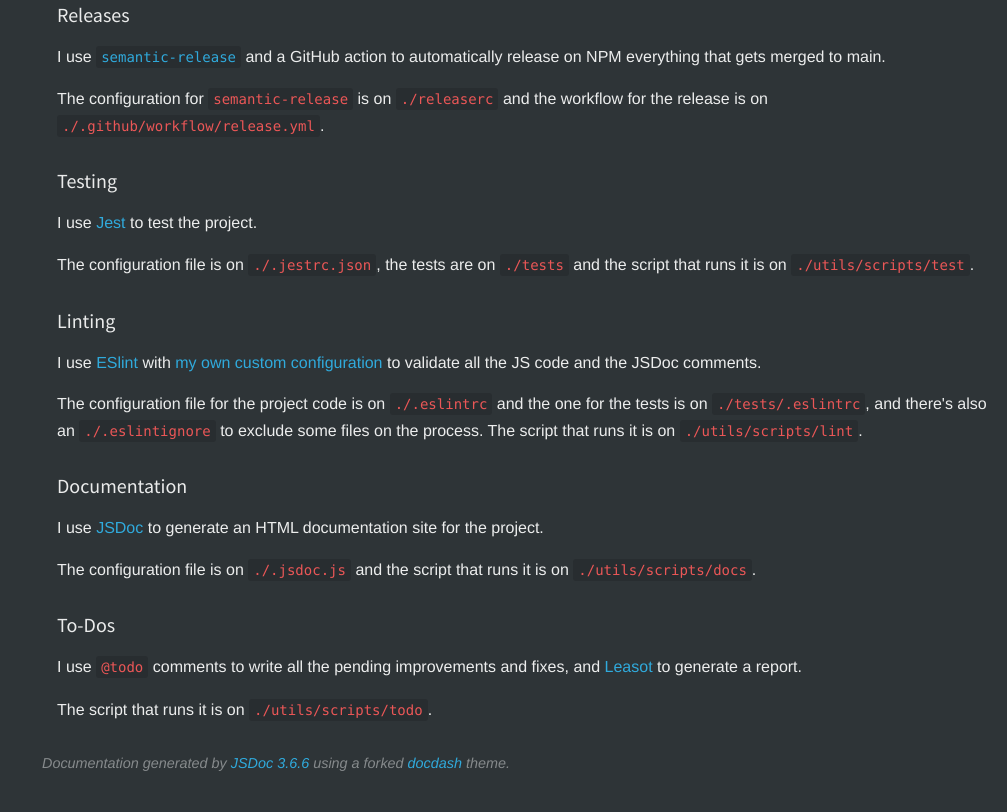
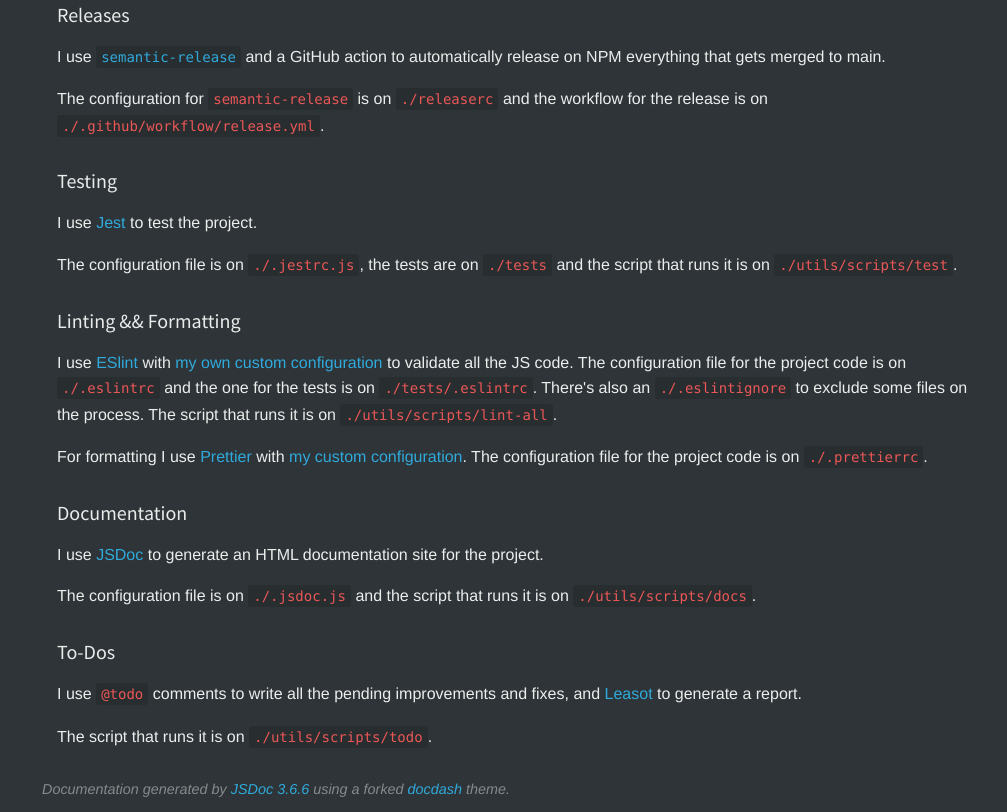
Before and after one commit to homer0/jsdoc-ts-utils, a plain HTML site: page index.html in a window 1280 px wide. Shown: the part 7516-8328 px from the top of the page, without its empty margins (273-1280 px from the left). Before the commit the page ends 8302 px from the top, so only its background shows below. Drawn offline with Linux system fonts and the light colour scheme.

Commit message:
Deploying to gh-pages from @ homer0/jsdoc-ts-utils@229e830f1eecfe83eebbcc3a4371a7f10ff932cf 🚀

```diff
--- a/index.html
+++ b/index.html
@@ -374,10 +374,10 @@
 <p>The configuration for <code>semantic-release</code> is on <code>./releaserc</code> and the workflow for the release is on <code>./.github/workflow/release.yml</code>.</p>
 <h3>Testing</h3>
 <p>I use <a href="https://facebook.github.io/jest/">Jest</a> to test the project.</p>
-<p>The configuration file is on <code>./.jestrc.json</code>, the tests are on <code>./tests</code> and the script that runs it is on <code>./utils/scripts/test</code>.</p>
-<h3>Linting</h3>
-<p>I use <a href="https://eslint.org">ESlint</a> with <a href="https://yarnpkg.com/package/@homer0/eslint-plugin">my own custom configuration</a> to validate all the JS code and the JSDoc comments.</p>
-<p>The configuration file for the project code is on <code>./.eslintrc</code> and the one for the tests is on <code>./tests/.eslintrc</code>, and there's also an <code>./.eslintignore</code> to exclude some files on the process. The script that runs it is on <code>./utils/scripts/lint</code>.</p>
+<p>The configuration file is on <code>./.jestrc.js</code>, the tests are on <code>./tests</code> and the script that runs it is on <code>./utils/scripts/test</code>.</p>
+<h3>Linting &amp;&amp; Formatting</h3>
+<p>I use <a href="https://eslint.org">ESlint</a> with <a href="https://yarnpkg.com/en/package/@homer0/eslint-plugin">my own custom configuration</a> to validate all the JS code. The configuration file for the project code is on <code>./.eslintrc</code> and the one for the tests is on <code>./tests/.eslintrc</code>. There's also an <code>./.eslintignore</code> to exclude some files on the process. The script that runs it is on <code>./utils/scripts/lint-all</code>.</p>
+<p>For formatting I use <a href="https://prettier.io">Prettier</a> with <a href="https://yarnpkg.com/en/package/@homer0/prettier-config">my custom configuration</a>. The configuration file for the project code is on <code>./.prettierrc</code>.</p>
 <h3>Documentation</h3>
 <p>I use <a href="https://jsdoc.app">JSDoc</a> to generate an HTML documentation site for the project.</p>
 <p>The configuration file is on <code>./.jsdoc.js</code> and the script that runs it is on <code>./utils/scripts/docs</code>.</p>
```
